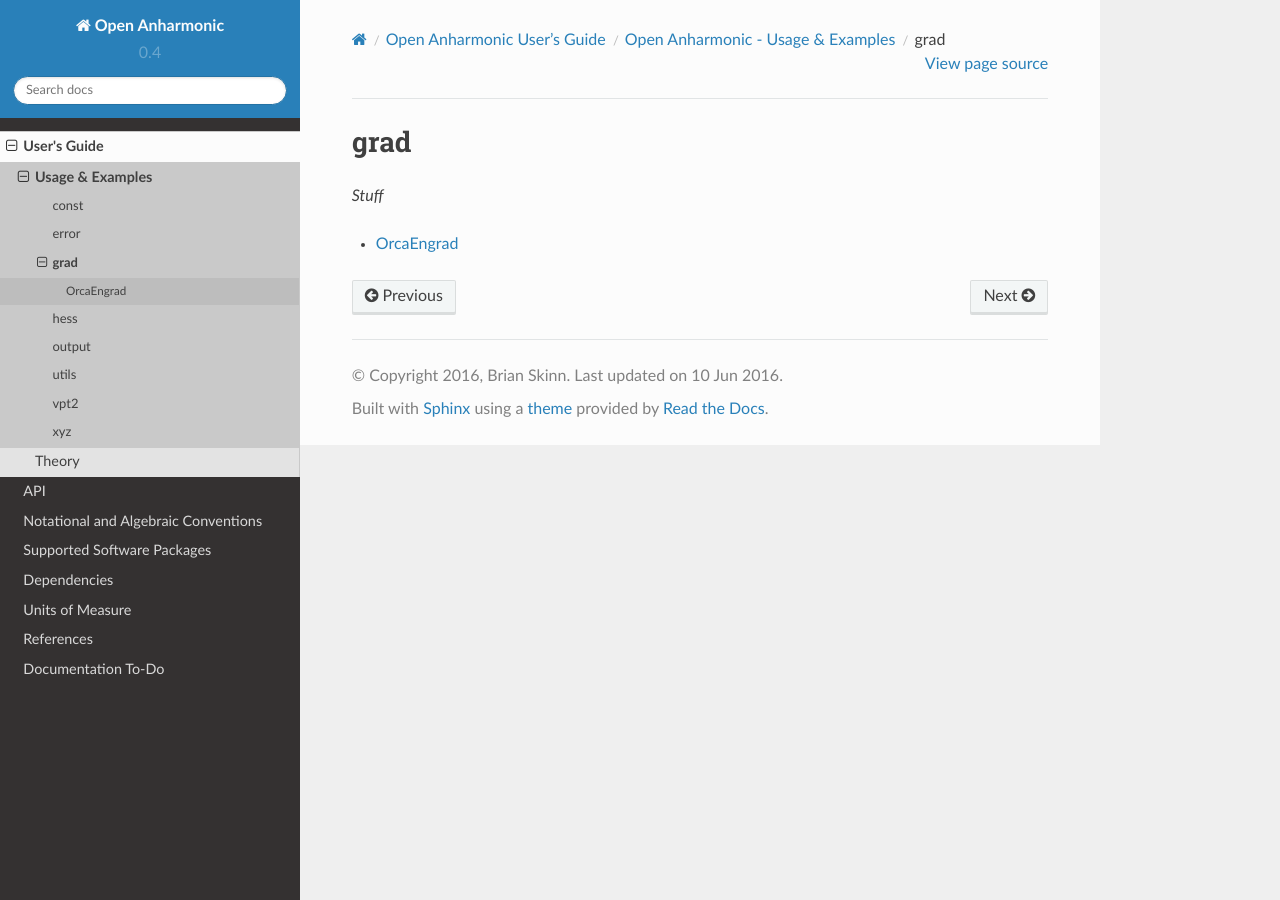
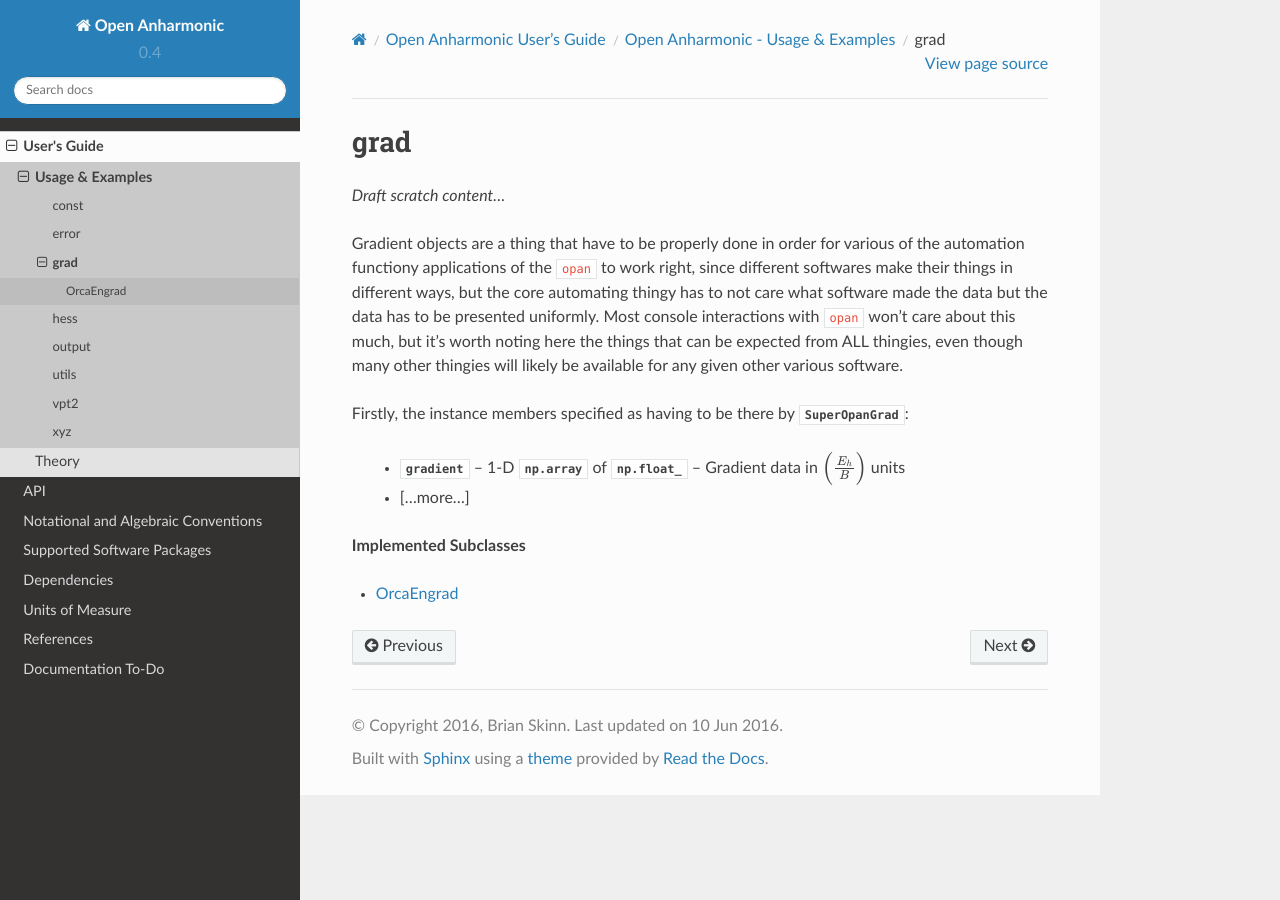
Before and after one commit to bskinn/opan, a Sphinx documentation site: the page built from doc/source/userguide/usage/grad/index.rst, in a window 1280 px wide. Built offline with Sphinx 7.4.7 and the Read the Docs theme 2.0.0, drawn with Linux system fonts in a browser that asks for light colours.

Commit message:
UG: Start drafting grad.rst
Scratch text; intro to the superclass & members required
 thereby.

```diff
--- a/doc/source/userguide/usage/grad/index.rst
+++ b/doc/source/userguide/usage/grad/index.rst
@@ -3,7 +3,27 @@
 grad
 ====
 
-*Stuff*
+*Draft scratch content...*
+
+Gradient objects are a thing that have to be properly done in order for
+various of the automation functiony applications of the ``opan`` to work right,
+since different softwares make their things in different ways, but
+the core automating thingy has to not care what software made the data but
+the data has to be presented uniformly.  Most console interactions with
+``opan`` won't care about this much, but it's worth noting here the things
+that can be expected from ALL thingies, even though many other thingies
+will likely be available for any given other various software.
+
+Firstly, the instance members specified as having to be there by
+:class:`~opan.grad.SuperOpanGrad`:
+
+ * :attr:`gradient` -- 1-D |nparray| of |npfloat| -- Gradient data in
+   :math:`\left({E_h\over B}\right)` units
+
+ * [...more...]
+
+
+**Implemented Subclasses**
 
 .. toctree::
     :maxdepth: 1
```
Also changed, not shown: 2 other files.
